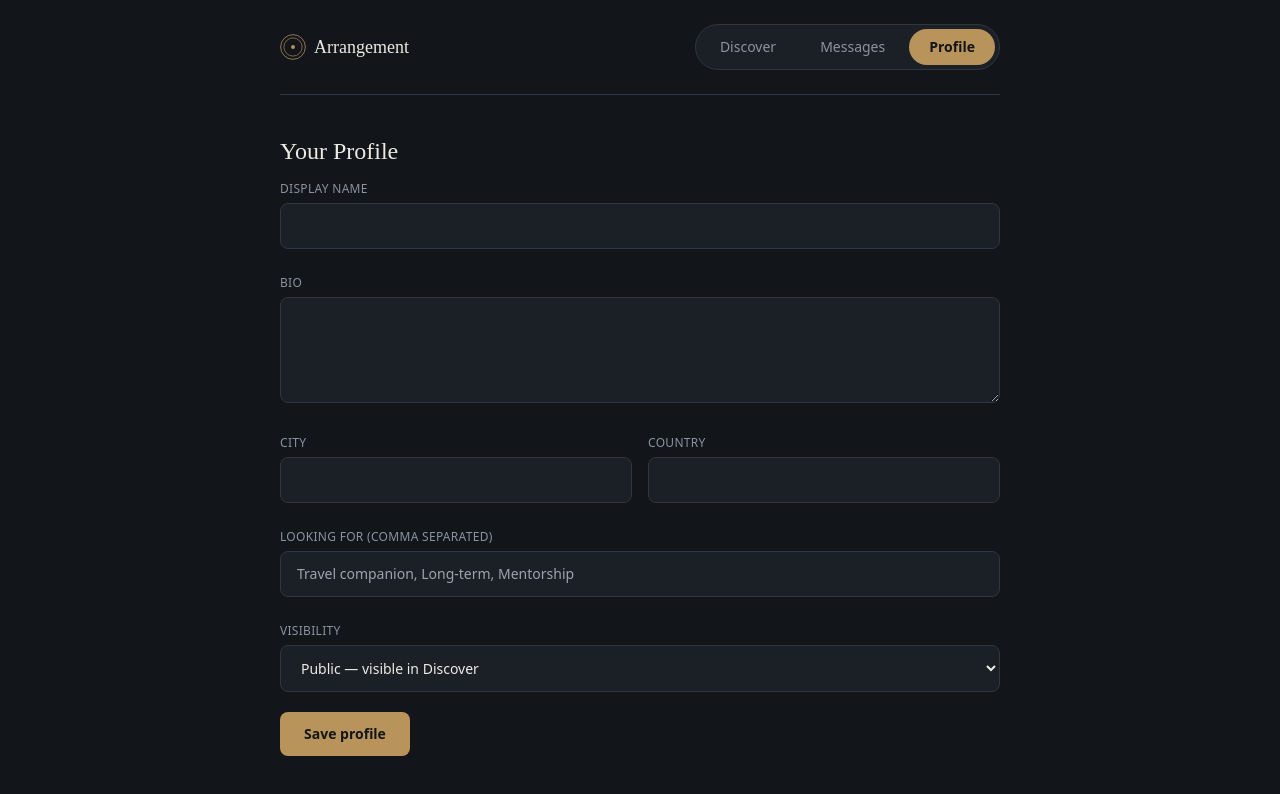
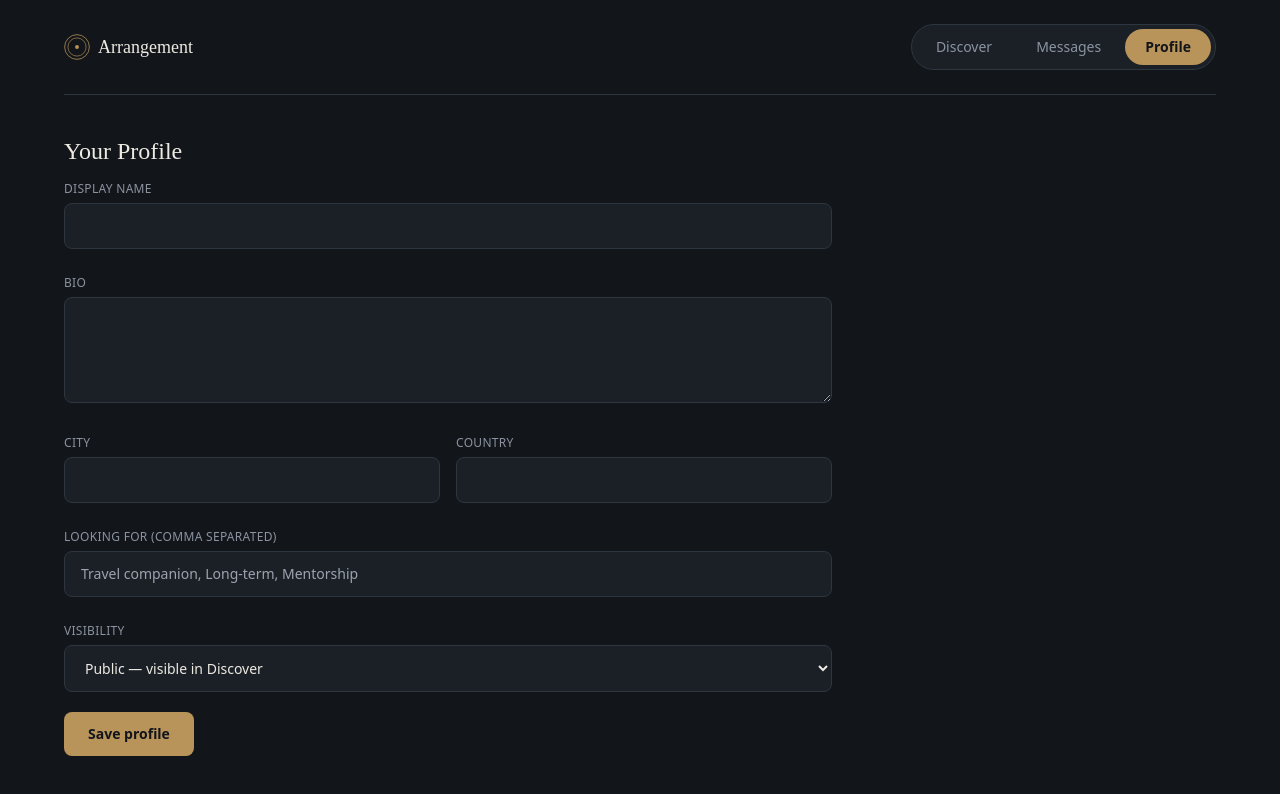
Before and after one commit to munezawasongah/sugar-dating, a Next.js app: page /profile in a window 1280 px wide. Shown: the top 794 px of the page. Built offline with nearby package versions, Linux system fonts and the light colour scheme; no server answers.

Commit message:
Fix layout to use full screen width

```diff
--- a/src/app/admin/page.tsx
+++ b/src/app/admin/page.tsx
@@ -79,7 +79,8 @@ export default function AdminPage() {
   const others = reports.filter((r) => r.reason !== "UNDERAGE_SUSPECTED");
 
   return (
-    <main className="max-w-4xl mx-auto px-6 py-10">
+    <main className="w-full px-8 md:px-16 py-10">
+      <div className="max-w-4xl">
       <h1 className="font-display text-2xl mb-8">Admin — Trust & Safety</h1>
 
       {underage.length > 0 && (
@@ -167,6 +168,7 @@ export default function AdminPage() {
           ))}
         </div>
       </section>
+      </div>
     </main>
   );
 }
--- a/src/app/discover/page.tsx
+++ b/src/app/discover/page.tsx
@@ -59,7 +59,7 @@ export default function DiscoverPage() {
   }
 
   return (
-    <main className="max-w-6xl mx-auto px-6">
+    <main className="w-full px-8 md:px-16">
       <TopNav />
 
       <h1 className="font-display text-2xl mb-6">Discover</h1>
--- a/src/app/globals.css
+++ b/src/app/globals.css
@@ -7,6 +7,13 @@
   --gold: #b8935a;
 }
 
+html, body {
+  margin: 0;
+  padding: 0;
+  width: 100%;
+  min-height: 100vh;
+}
+
 body {
   background: var(--ink);
   color: #edeae2;
--- a/src/app/messages/page.tsx
+++ b/src/app/messages/page.tsx
@@ -70,7 +70,7 @@ export default function MessagesPage() {
   const activeConvo = conversations.find((c) => c.id === activeId);
 
   return (
-    <main className="max-w-6xl mx-auto px-6">
+    <main className="w-full px-8 md:px-16">
       <TopNav />
       <h1 className="font-display text-2xl mb-6">Messages</h1>
 
--- a/src/app/profile/page.tsx
+++ b/src/app/profile/page.tsx
@@ -47,8 +47,9 @@ export default function ProfilePage() {
   }
 
   return (
-    <main className="max-w-3xl mx-auto px-6">
+    <main className="w-full px-8 md:px-16">
       <TopNav />
+      <div className="max-w-3xl">
       <h1 className="font-display text-2xl mb-2">Your Profile</h1>
 
       {me && (
@@ -143,6 +144,7 @@ export default function ProfilePage() {
         </button>
         {saved && <span className="ml-3 text-sm" style={{ color: "#7C9583" }}>Saved.</span>}
       </div>
+      </div>
     </main>
   );
 }
```
